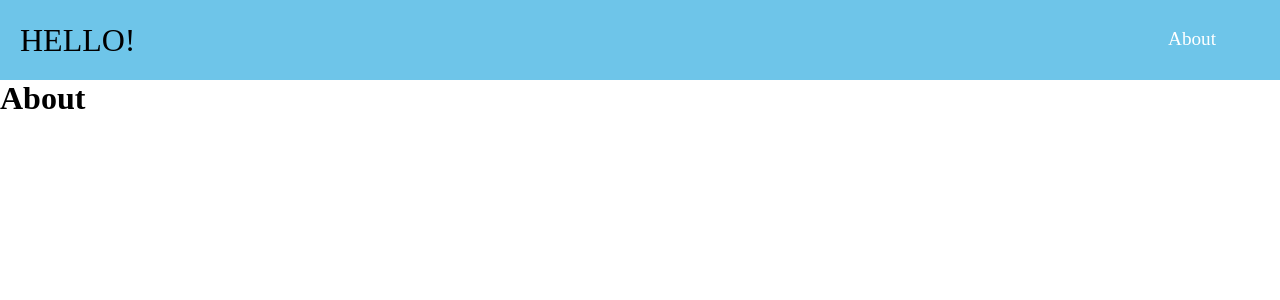
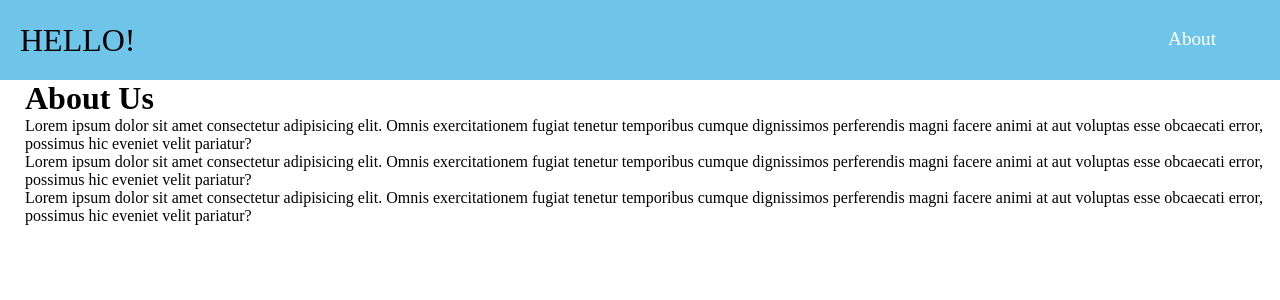
Before and after one commit to mohammadkamrulhasan/Hello-, a React (Create React App) app: page /about in a window 1280 px wide. Shown: the top 300 px of the page. Built offline with nearby package versions, Linux system fonts and the light colour scheme.

Commit message:
added about

```diff
--- a/src/components/About/About.js
+++ b/src/components/About/About.js
@@ -2,9 +2,19 @@ import React from 'react';
 
 const About = () => {
     return (
-        <div>
-            <h1>About</h1>
+        <div className="container">
+        <div style={{paddingLeft: "25px"}}>
+            <h1>About Us</h1>
+            <p className="lead">Lorem ipsum dolor sit amet consectetur adipisicing elit. Omnis exercitationem fugiat tenetur temporibus cumque dignissimos perferendis magni facere animi at aut voluptas esse obcaecati error, possimus hic eveniet velit pariatur?</p>
+
+
+            <p className="lead">Lorem ipsum dolor sit amet consectetur adipisicing elit. Omnis exercitationem fugiat tenetur temporibus cumque dignissimos perferendis magni facere animi at aut voluptas esse obcaecati error, possimus hic eveniet velit pariatur?</p>
+
+
+            <p className="lead">Lorem ipsum dolor sit amet consectetur adipisicing elit. Omnis exercitationem fugiat tenetur temporibus cumque dignissimos perferendis magni facere animi at aut voluptas esse obcaecati error, possimus hic eveniet velit pariatur?</p>
         </div>
+
+    </div>
     );
 };
 
```
